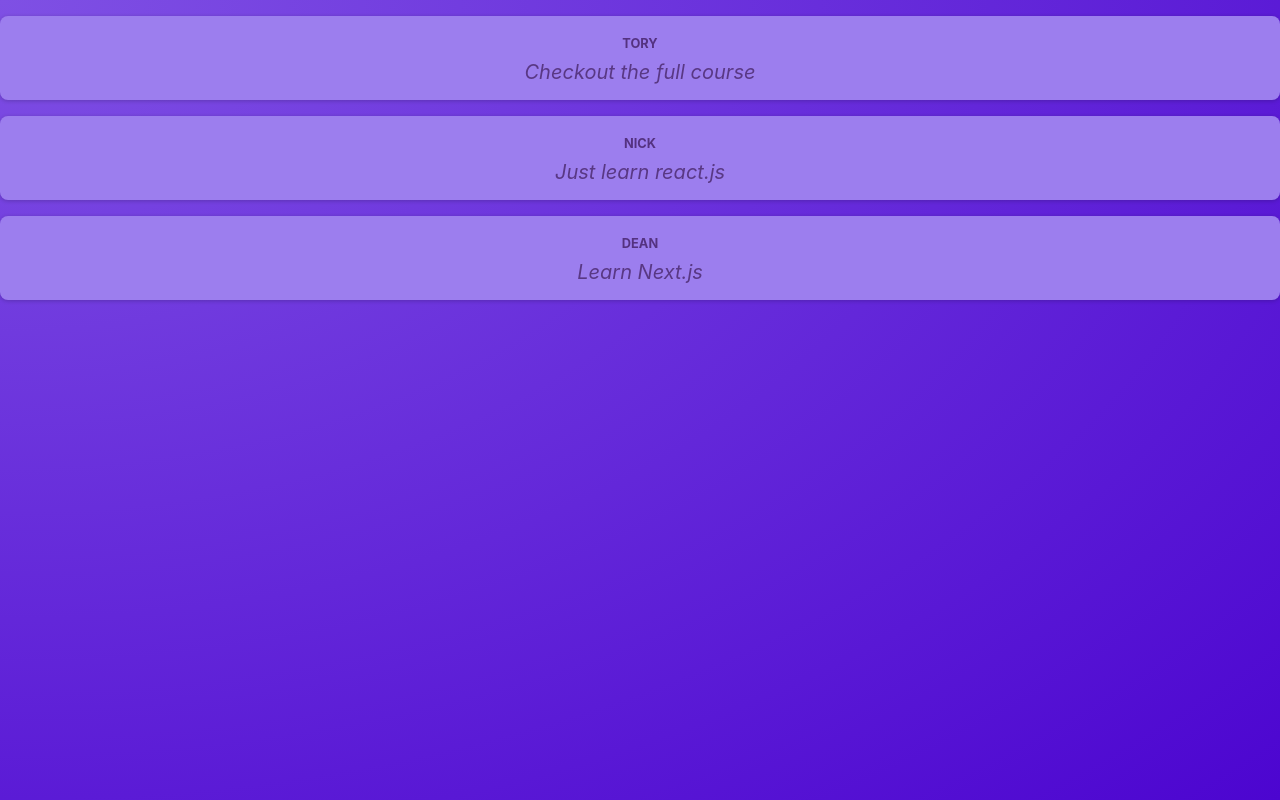
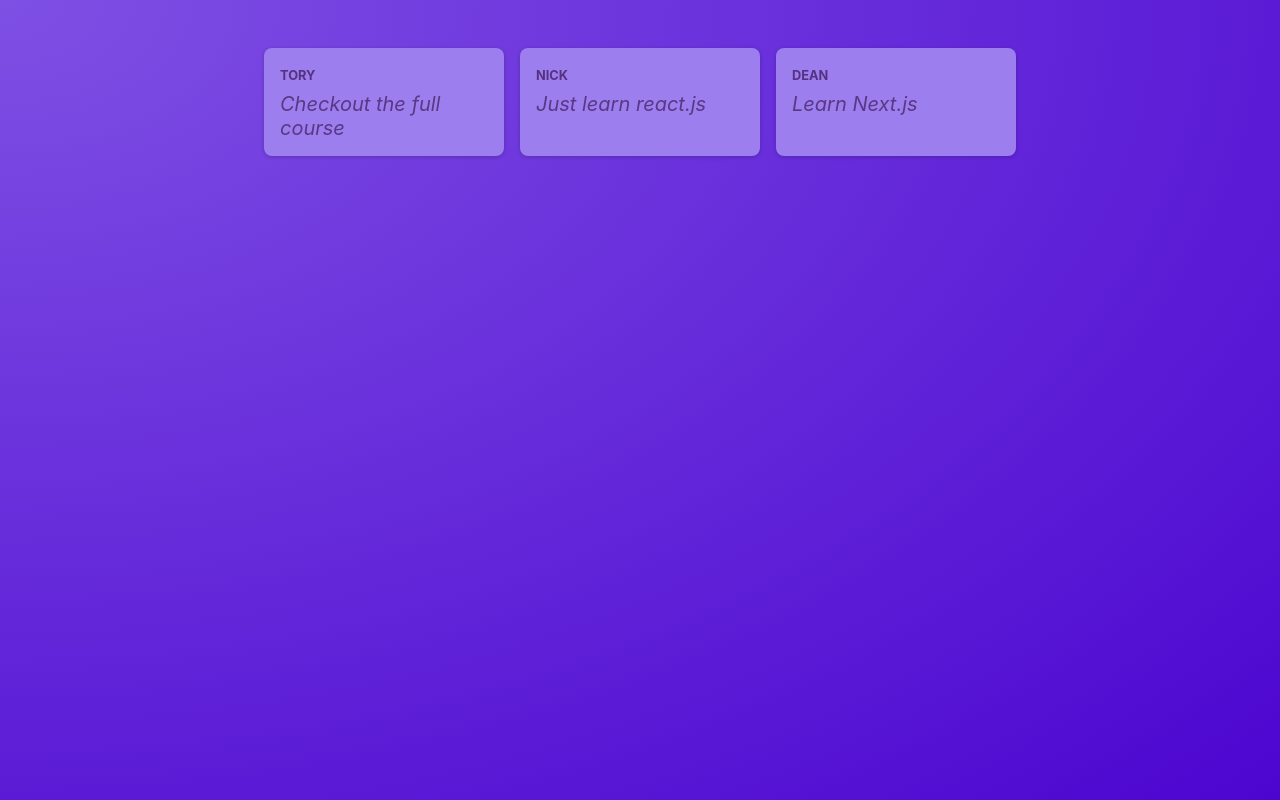
Before and after one commit to ToryOstr/udemy_next_js, a React (Vite) app in the folder vite-project/: page / in a window 1280 px wide. Built offline with nearby package versions, Linux system fonts and the light colour scheme.

Commit message:
add PostsList component with styles

```diff
--- a/vite-project/src/App.jsx
+++ b/vite-project/src/App.jsx
@@ -1,10 +1,9 @@
-import Post from "./components/Post";
+import PostsList from "./components/PostsList";
+
 function App() {
   return (
     <main>
-      <Post author='Tory' body='Checkout the full course'/>
-      <Post author='Nick' body='Just learn react.js'/>
-      <Post author='Dean' body='Learn Next.js'/>
+      <PostsList/>
     </main>
   );
 }
--- a/vite-project/src/components/Post.jsx
+++ b/vite-project/src/components/Post.jsx
@@ -1,9 +1,9 @@
 import styles from './Post.module.css';
 export default function Post(props) {
   return (
-    <div className={styles.post}>
+    <li className={styles.post}>
       <p className={styles.author}>{props.author}</p>
       <p className={styles.text}>{props.body}</p>
-    </div>
+    </li>
   );
 }
--- /dev/null
+++ b/vite-project/src/components/PostsList.jsx
@@ -0,0 +1,11 @@
+import Post from "./Post";
+import styles from './PostsList.module.css'
+export default function PostsList() {
+  return (
+    <ul className={styles.posts}>
+      <Post author="Tory" body="Checkout the full course" />
+      <Post author="Nick" body="Just learn react.js" />
+      <Post author="Dean" body="Learn Next.js" />
+    </ul>
+  );
+}
--- /dev/null
+++ b/vite-project/src/components/PostsList.module.css
@@ -0,0 +1,10 @@
+.posts {
+  list-style: none;
+  max-width: 50rem;
+  margin: 1rem auto;
+  padding: 1rem 0;
+  display: grid;
+  gap: 1rem;
+  grid-template-columns: repeat(3, 30%);
+  justify-content: center;
+}
--- a/vite-project/src/index.css
+++ b/vite-project/src/index.css
@@ -18,6 +18,5 @@
 
 body {
   margin: 0;
-  text-align: center;
   color: #e6ddf9;
 }
```
